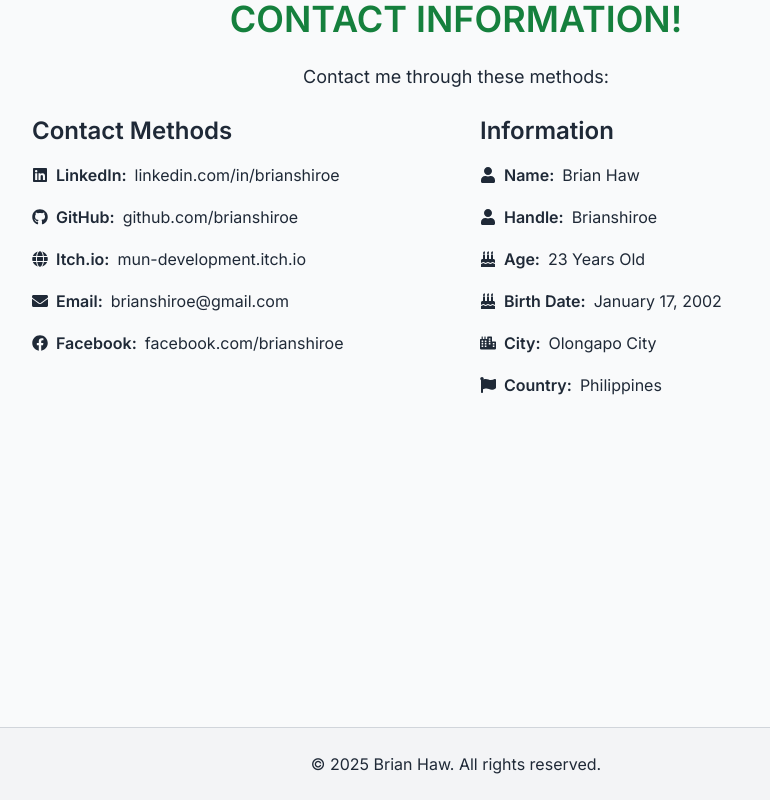
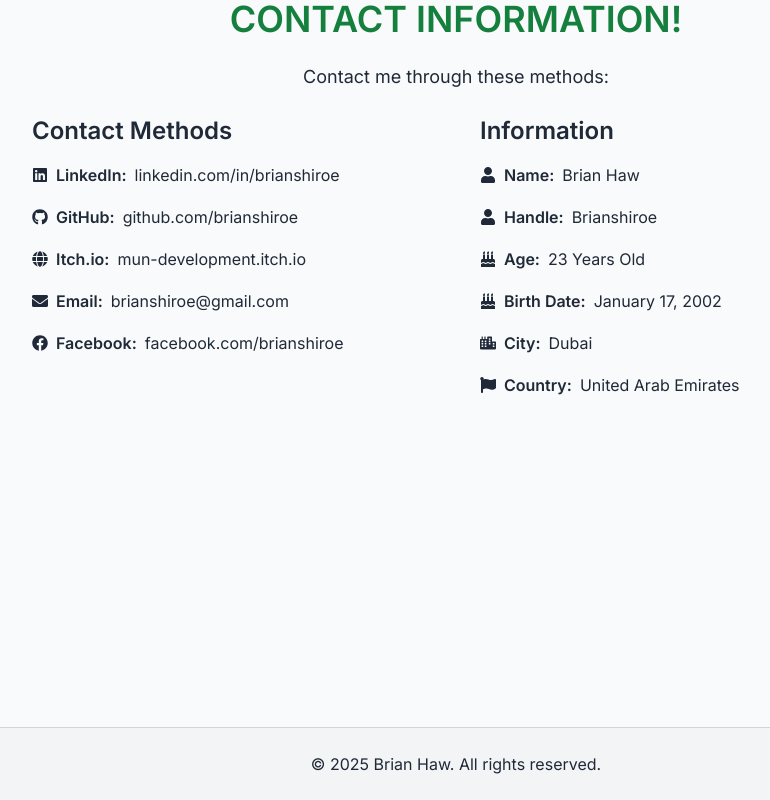
Before and after one commit to BrianShiroe/portfolio-react-typescript-tailwind, a React (Vite) app: page / in a window 1280 px wide. Shown: the part 4552-5352 px from the top of the page, without its empty margins (184-954 px from the left). Built offline with nearby package versions, Linux system fonts and the light colour scheme.

Commit message:
contact-update

```diff
--- a/src/pages/Contact.tsx
+++ b/src/pages/Contact.tsx
@@ -149,14 +149,14 @@ const Contact = () => {
               <span className="inline-flex items-center space-x-2">
                 <FaCity />
                 <strong>City:</strong>
-                <span>Olongapo City</span>
+                <span>Dubai</span>
               </span>
             </li>
             <li>
               <span className="inline-flex items-center space-x-2">
                 <FaFlag />
                 <strong>Country:</strong>
-                <span>Philippines</span>
+                <span>United Arab Emirates</span>
               </span>
             </li>
           </ul>
```
